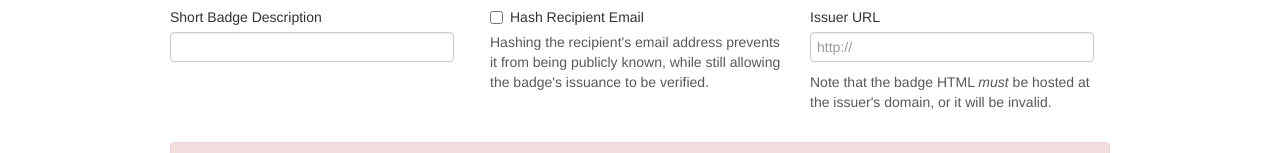
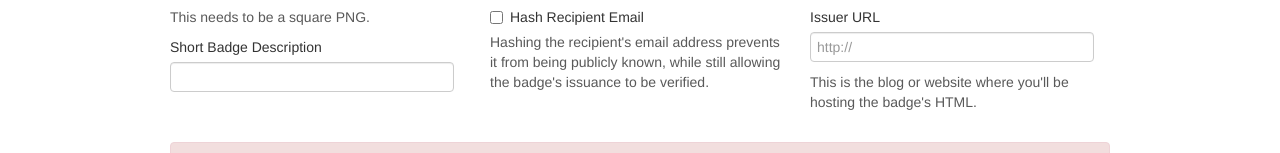
Before and after one commit to toolness/badge-microformat-fun, a website: page static/index.html in a window 1280 px wide. Shown: the part 305-458 px from the top of the page. Drawn offline with Linux system fonts and the light colour scheme.

Commit message:
added help text for image url, clarified help for issuer url

```diff
--- a/static/index.html
+++ b/static/index.html
@@ -31,6 +31,7 @@ body.valid-form .invalid-form-only {
 
         <label>Badge Image URL</label>
         <input class="input-xlarge" type="url" name="image" placeholder="http://" required>
+        <span class="help-block">This needs to be a square PNG.</span>
 
         <label>Short Badge Description</label>
         <input class="input-xlarge" type="text" name="description" required>
@@ -56,7 +57,7 @@ body.valid-form .invalid-form-only {
 
         <label>Issuer URL</label>
         <input class="input-xlarge" type="url" name="issuer" placeholder="http://" required>
-        <span class="help-block">Note that the badge HTML <em>must</em> be hosted at the issuer's domain, or it will be invalid.</span>
+        <span class="help-block">This is the blog or website where you'll be hosting the badge's HTML.</span>
       </div>
   </fieldset>
 </form>
```
